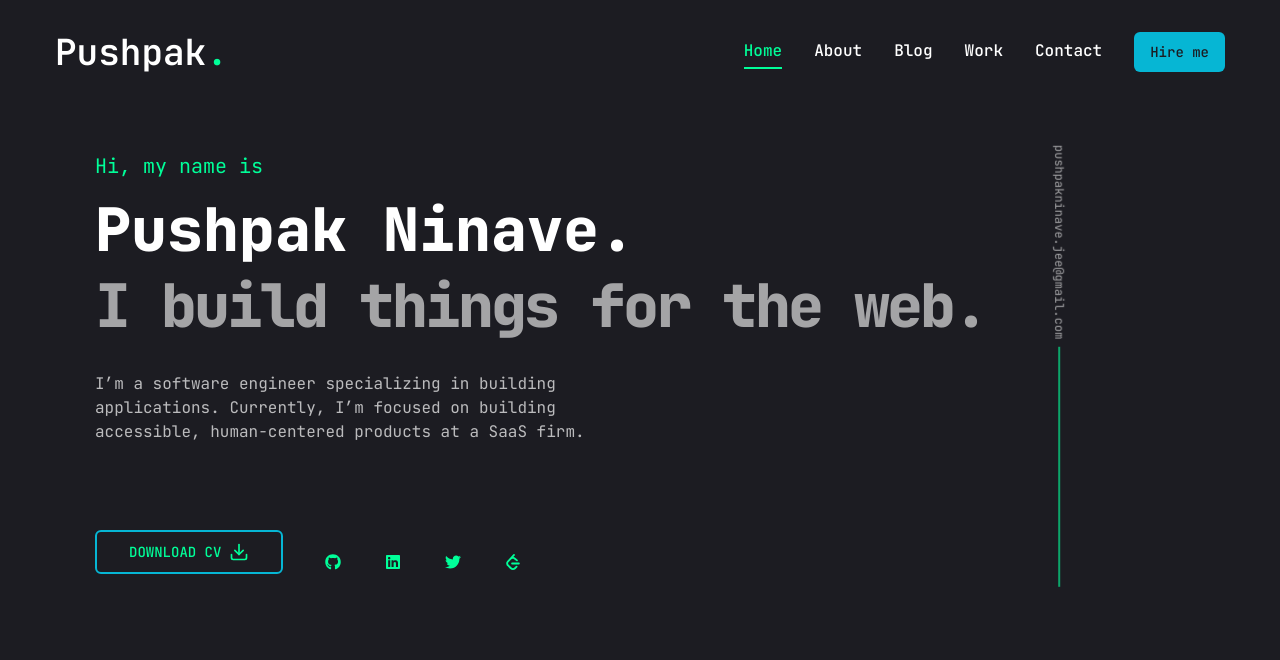
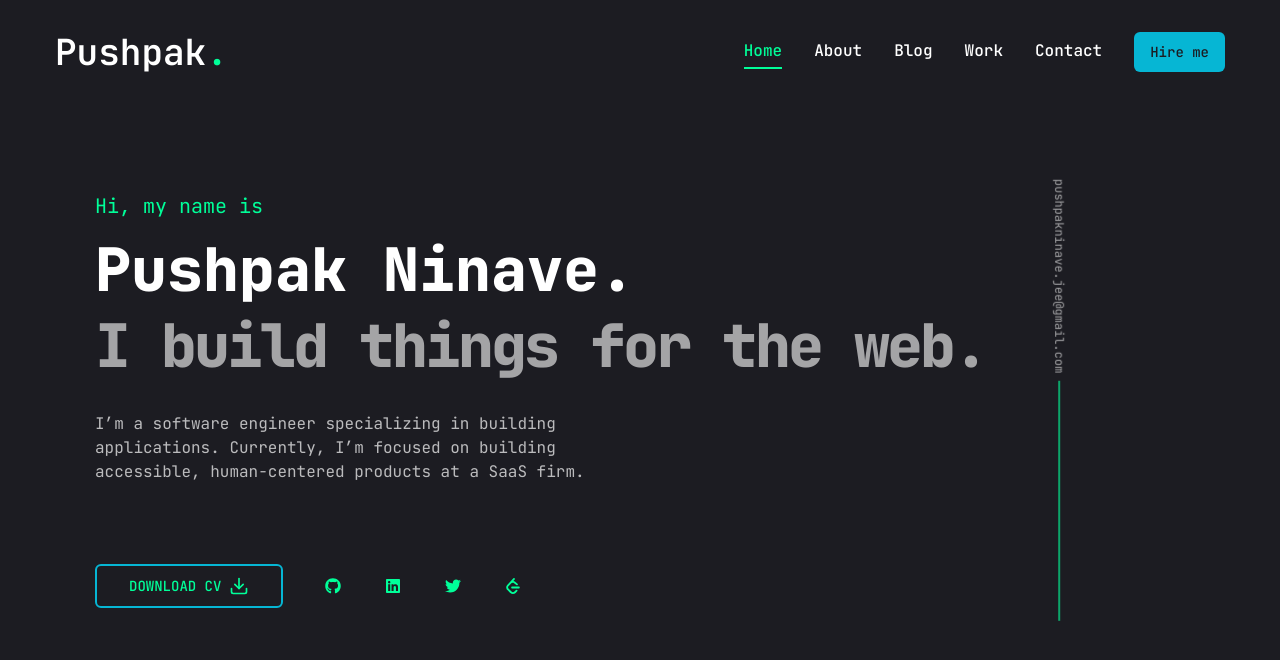
Before and after one commit to pushpakninave/duckling, a Next.js app: page / in a window 1280 px wide. Shown: the top 660 px of the page. Built offline with nearby package versions, Linux system fonts and the light colour scheme.

Commit message:
did some tweaks

```diff
--- a/app/page.jsx
+++ b/app/page.jsx
@@ -7,7 +7,7 @@ import { FiDownload } from 'react-icons/fi'
 export default function Home() {
   return (
     <section className="h-full">
-      <div className="container mx-auto h-full">
+      <div className="container pt-10 mx-auto h-full">
         <div className="mt-4 mx-2 md:mx-10 xl:mx-10 lg:mx-10 flex flex-col xl:flex-row items-center justify-between xl:pt-8 xl:mb-7">
           {/* text */}
           <div className="text-start xl:text-left order-2 xl:order-none">
@@ -22,6 +22,7 @@ export default function Home() {
               I’m a software engineer specializing in building applications. Currently, I’m focused on building accessible, human-centered products at a SaaS firm.
             </p>
             {/* <Stats/> */}
+            {/* <MediaEmbed/> */}
             {/* button and socials */}
             <div className="flex flex-col xl:flex-row items-center gap-8 mt-20">
               <a href="/assets/dnfile/Pushpak_FResume.pdf" download="pushpakninave_resume.pdf">
@@ -34,7 +35,7 @@ export default function Home() {
                   <FiDownload className="text-xl" />
                 </Button>
               </a>
-              <div className="mb-8 mt-5 xl:mb-0">
+              <div className="mb-8 xl:mb-0">
                 <Social containerStyles="flex gap-6" iconStyles="w-9 h-9 rounded-full flex justify-center items-center text-accent text-base hover:bg-accent hover:text-primary hover:transition-all duration-500" />
               </div>
             </div>
```
